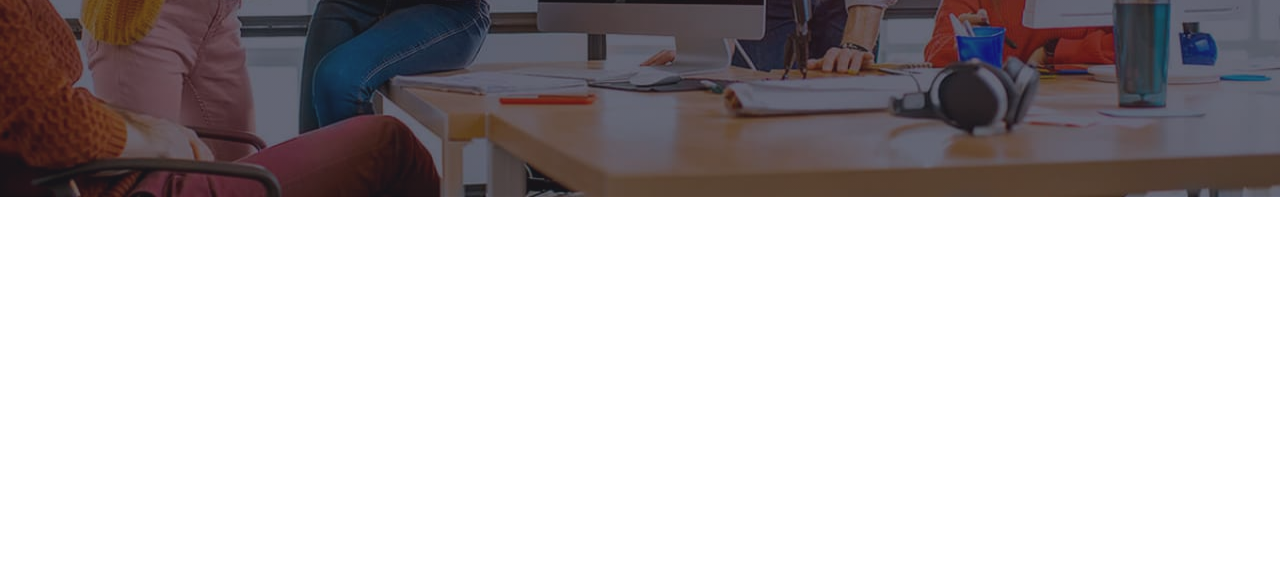
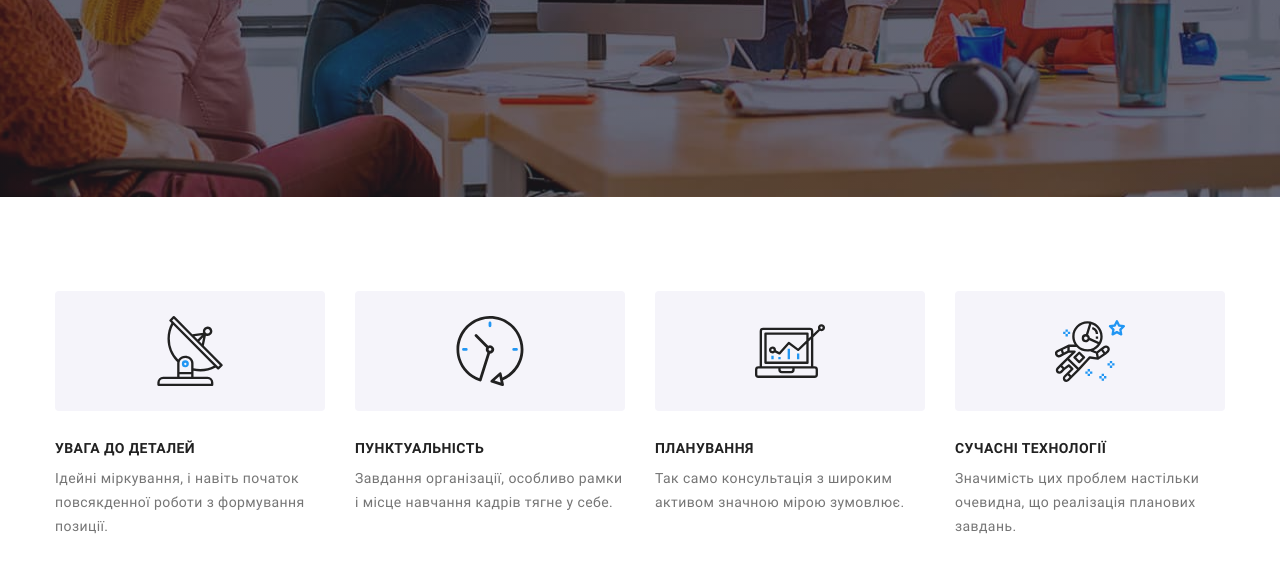
Before and after one commit to Mich47/goit-markup-hw-08, a plain HTML site: page index.html in a window 1280 px wide. Shown: the part 403-974 px from the top of the page. Before the commit the page ends 800 px from the top, so only its background shows below. Drawn offline with Linux system fonts and the light colour scheme.

Commit message:
add Features section adaptive styles

```diff
--- a/index.html
+++ b/index.html
@@ -73,57 +73,57 @@
     </section>
 
     <!-- Features-section -->
-    <!-- <section class="features">
+    <section class="features">
       <div class="container">
         <h2 class="title features__title visually-hidden">Особенности</h2>
         <ul class="list grid">
-          <li class="grid__item">
+          <li class="grid__item features__item">
             <div class="features__thumb">
               <svg class="icon" width="70" height="70">
                 <use href="./images/icons.svg#icon-antenna"></use>
               </svg>
             </div>
-            <h3 class="features__subtitle subtitle">Внимание к деталям</h3>
+            <h3 class="features__subtitle subtitle">Увага до деталей</h3>
             <p class="features__desc">
-              Идейные соображения, а также начало повседневной работы по формированию позиции.
+              Ідейні міркування, і навіть початок повсякденної роботи з формування позиції.
             </p>
           </li>
-          <li class="features__item">
+          <li class="grid__item features__item">
             <div class="features__thumb">
               <svg class="icon" width="70" height="70">
                 <use href="./images/icons.svg#icon-clock"></use>
               </svg>
             </div>
-            <h3 class="features__subtitle subtitle">Пунктуальность</h3>
+            <h3 class="features__subtitle subtitle">Пунктуальність</h3>
             <p class="features__desc">
-              Задача организации, в особенности же рамки и место обучения кадров влечет за собой.
+              Завдання організації, особливо рамки і місце навчання кадрів тягне у себе.
             </p>
           </li>
-          <li class="features__item">
+          <li class="grid__item features__item">
             <div class="features__thumb">
               <svg class="icon" width="70" height="70">
                 <use href="./images/icons.svg#icon-diagram"></use>
               </svg>
             </div>
-            <h3 class="features__subtitle subtitle">Планирование</h3>
+            <h3 class="features__subtitle subtitle">Планування</h3>
             <p class="features__desc">
-              Равным образом консультация с широким активом в значительной степени обуславливает.
+              Так само консультація з широким активом значною мірою зумовлює.
             </p>
           </li>
-          <li class="features__item">
+          <li class="grid__item features__item">
             <div class="features__thumb">
               <svg class="icon" width="70" height="70">
                 <use href="./images/icons.svg#icon-astronaut"></use>
               </svg>
             </div>
-            <h3 class="features__subtitle subtitle">Современные технологии</h3>
+            <h3 class="features__subtitle subtitle">Сучасні технології</h3>
             <p class="features__desc">
-              Значимость этих проблем настолько очевидна, что реализация плановых заданий.
+              Значимість цих проблем настільки очевидна, що реалізація планових завдань.
             </p>
           </li>
         </ul>
       </div>
-    </section> -->
+    </section>
 
     <!-- Product-section -->
     <!-- <section class="product">
--- a/sass/base/_grid.scss
+++ b/sass/base/_grid.scss
@@ -6,5 +6,6 @@
 
   &__item {
     position: relative;
+    flex-basis: calc((100% - (var(--grid-indent) * (var(--grid-items) - 1))) / var(--grid-items));
   }
 }
--- a/sass/layouts/_feature.scss
+++ b/sass/layouts/_feature.scss
@@ -1,11 +1,34 @@
 /* Features Section Styles*/
 
 .features {
-  @include section();
+  @include section(60px);
+  min-width: 320px;
+  max-width: 480px;
+
+  @include mq(tab) {
+    max-width: 768px;
+  }
+
+  @include mq(desk) {
+    @include section(default);
+    max-width: 1200px;
+  }
+
+  &__item {
+    @include mq(tab) {
+      --grid-items: 2;
+    }
+
+    @include mq(desk) {
+      --grid-items: 4;
+    }
+  }
 
   &__thumb {
+    display: flex;
+    justify-content: center;
     margin-bottom: 30px;
-    padding: 24px 100px;
+    padding: 25px;
     background-color: var(--section-background-color);
     border-radius: 4px;
   }
@@ -15,10 +38,13 @@
     line-height: 1.14;
     letter-spacing: 0.03em;
     text-transform: uppercase;
+
+    @include mq(mob-only) {
+      text-align: center;
+    }
   }
 
   &__desc {
-    max-width: 270px;
     font-size: 14px;
     line-height: 1.71;
     letter-spacing: 0.03em;
--- a/sass/layouts/_hero.scss
+++ b/sass/layouts/_hero.scss
@@ -59,9 +59,13 @@
   }
 
   &__container {
-    max-width: 696px;
+    max-width: 360px;
     margin: 0 auto;
     text-align: center;
+
+    @media screen and (min-width: 1200px) {
+      max-width: 696px;
+    }
   }
 
   &__title {
--- a/sass/utils/_variables.scss
+++ b/sass/utils/_variables.scss
@@ -50,7 +50,7 @@
   --modal-form-placeholder-color: rgb(117 117 117 / 0.5);
 
   /* Grid setting */
-  /* --project-items: 3; */
+  --grid-items: 1;
   --grid-indent: 30px;
 
   /* Animation setting */
```
Also changed, not shown: css/main.css, css/main.min.css, 2 other files.
